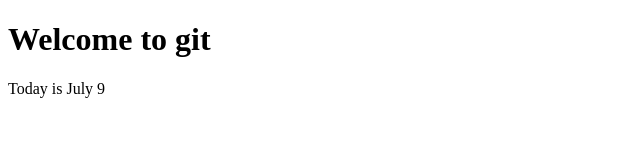
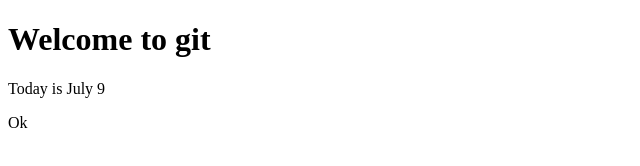
Before and after one commit to Nosawkid/GitBasics, a plain HTML site: page index.html in a window 1280 px wide. Shown: the full height of the page, 0-640 px from the left. Drawn offline with Linux system fonts and the light colour scheme.

Commit message:
Third commit

```diff
--- a/index.html
+++ b/index.html
@@ -8,5 +8,6 @@
   <body>
     <h1>Welcome to git</h1>
     <p>Today is July 9</p>
+    Ok
   </body>
 </html>
```
